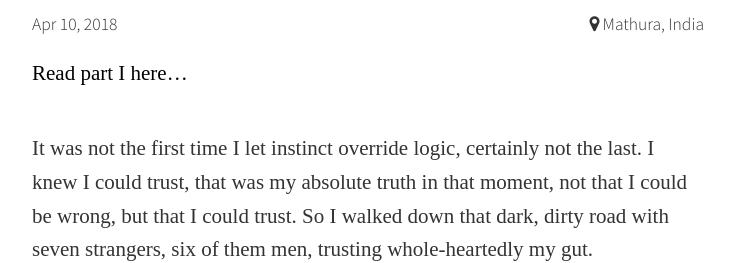
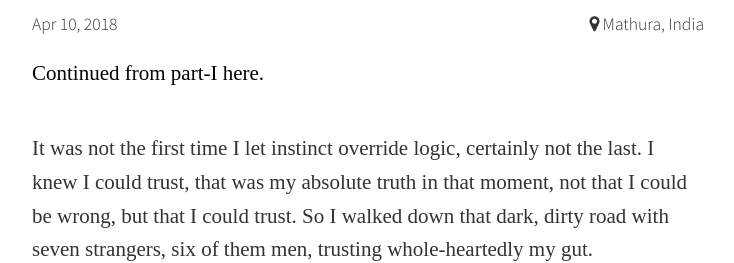
Before and after one commit to harshac/darbadar, a Jekyll site: the page built from _posts/blogs/2018-04-10-unholi-in-uttar-pradesh-II.md, in a window 1280 px wide and 900 px high, cut to the strip 469-732 px from the top of the window. Shown: the whole strip, without its empty margins (272-1006 px from the left). Built offline with Jekyll 4.4.1, drawn with Linux system fonts in a browser that asks for light colours; nearby versions of some CDN libraries; some web fonts are replaced; comment, search, counter and statistics services are not loaded.

Commit message:
Harsha - minor edits holi-2

```diff
--- a/_posts/blogs/2018-04-10-unholi-in-uttar-pradesh-II.md
+++ b/_posts/blogs/2018-04-10-unholi-in-uttar-pradesh-II.md
@@ -16,12 +16,12 @@ galleryEnabled: false
 excerpt: It was not the first time I let instinct override logic, certainly not the last. I knew I could trust, that was my absolute truth in that moment, not that I could be wrong, but that I could trust. So I walked down that dark, dirty road with seven strangers, six of them men, trusting whole-heartedly my gut.
 ---
 
-[Read part I here...]({% link _posts/blogs/2018-04-02-unholi-in-uttar-pradesh-I.md %})
+[Continued from part-I here.]({% link _posts/blogs/2018-04-02-unholi-in-uttar-pradesh-I.md %})
 {:class="previous-post-link"}
 
 It was not the first time I let instinct override logic, certainly not the last. I knew I could trust, that was my absolute truth in that moment, not that I could be wrong, but that I could trust. So I walked down that dark, dirty road with seven strangers, six of them men, trusting whole-heartedly my gut.
 
-“We were in Barsana for _lathmar holi_{:title="a form of holi in which woman beat up men"},” she said taking off her bandana and dusting colours off her short bob, “it was horrible…had it not been for these guys, it would have been a lot worse.”
+“We were in Barsana for _lathmar holi_{:title="A form of holi celebration, typical to Nandgaon and Barsana in Uttar Pradesh, in which women beat up men with sticks."},” she said taking off her bandana and dusting colours off her short bob, “it was horrible…had it not been for these guys, it would have been a lot worse.”
 
 Together we walked through forlorn streets, the others and I, shops with closed shutters on both sides, the road now lit up by the occasional street-light, bestrewn with litter. The city lay limp and colourless like a dead body, drained of all blood.
 
```
Also changed, not shown: _posts/blogs/2018-04-02-unholi-in-uttar-pradesh-I.md (+1 -1 lines).
